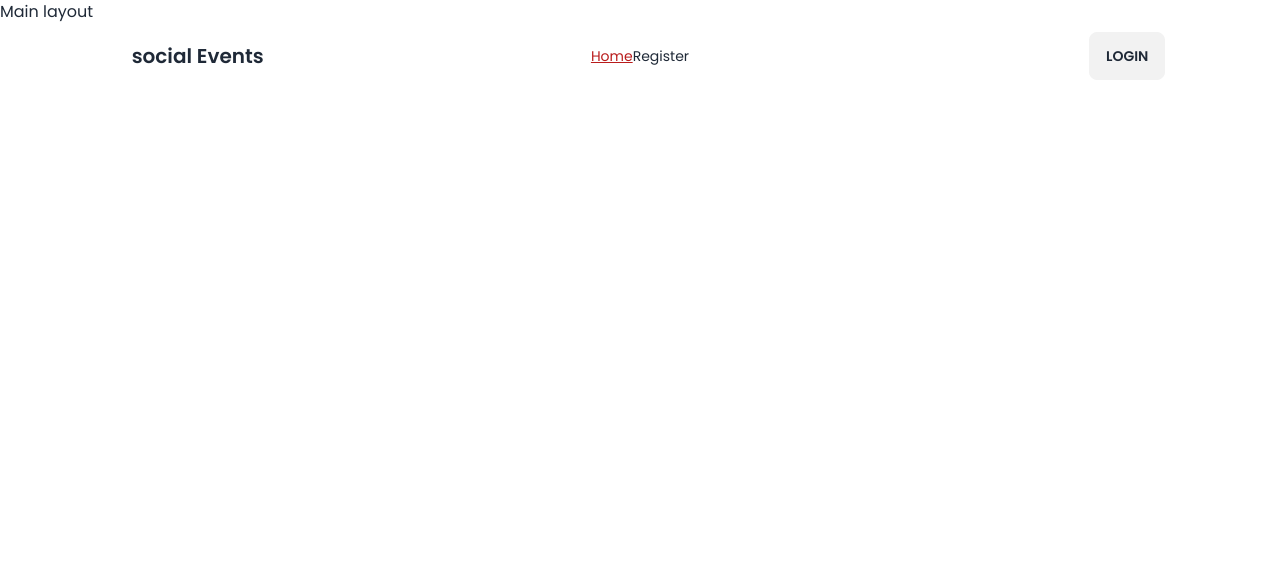
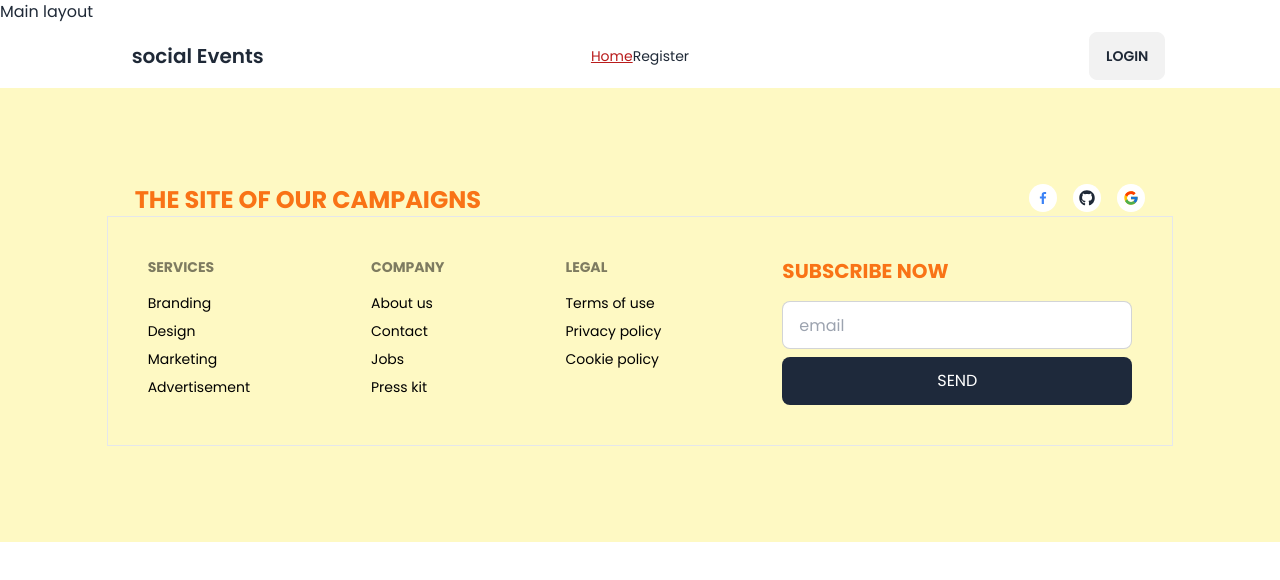
Before and after one commit to ShaplaRani/event-management-rep, a React (Vite) app: page / in a window 1280 px wide. Shown: the top 580 px of the page. Built offline with nearby package versions, Linux system fonts and the light colour scheme; no server answers.

Commit message:
added the footer section in this website

```diff
--- /dev/null
+++ b/src/components/Footer/Footer.jsx
@@ -0,0 +1,64 @@
+import { FaGithub } from "react-icons/fa";
+import { FcGoogle } from "react-icons/fc";
+import { BiLogoFacebook } from "react-icons/bi";
+
+const Footer = () => {
+    return (
+        <div className=" bg-yellow-100 py-24 ">
+            <div className="w-10/12 lg:px-7 mx-auto flex justify-between" >
+                <p className="uppercase font-bold text-2xl text-orange-500">The site of our campaigns</p>
+                <div className="flex gap-4">
+                    <div className="w-7 h-7 items-center rounded-full flex justify-center bg-white">
+                        <a className="" href=""><BiLogoFacebook className="text-blue-500"></BiLogoFacebook></a>
+                    </div>
+                    <div className="w-7 h-7 items-center rounded-full flex justify-center bg-white">
+                        <a href=""><FaGithub className="bg-white"></FaGithub></a>
+                    </div>
+                    <div className="w-7 h-7 items-center rounded-full flex justify-center bg-white">
+                        <a href=""><FcGoogle></FcGoogle></a>
+                    </div>
+
+
+
+                </div>
+
+            </div>
+            <footer className=" footer grid justify-between text-black w-10/12
+             mx-auto  border p-10 ">
+                <nav>
+                    <header className="footer-title">Services</header>
+                    <a className="link link-hover">Branding</a>
+                    <a className="link link-hover">Design</a>
+                    <a className="link link-hover">Marketing</a>
+                    <a className="link link-hover">Advertisement</a>
+                </nav>
+                <nav>
+                    <header className="footer-title">Company</header>
+                    <a className="link link-hover">About us</a>
+                    <a className="link link-hover">Contact</a>
+                    <a className="link link-hover">Jobs</a>
+                    <a className="link link-hover">Press kit</a>
+                </nav>
+                <nav>
+                    <header className="footer-title">Legal</header>
+                    <a className="link link-hover">Terms of use</a>
+                    <a className="link link-hover">Privacy policy</a>
+                    <a className="link link-hover">Cookie policy</a>
+                </nav>
+                <div className="space-y-2">
+                    <h3 className="uppercase font-bold text-xl text-orange-500">subscribe now</h3>
+                    <div className="form-control">
+
+                        <input type="email" placeholder="email" name="email" className="input input-bordered"
+                            required />
+                        <input type="submit" value="SEND" className="input text-white input-bordered mt-2 bg-slate-800" />
+                    </div>
+
+
+                </div>
+            </footer>
+        </div>
+    );
+};
+
+export default Footer;
--- a/src/layout/MainLayout.jsx
+++ b/src/layout/MainLayout.jsx
@@ -1,5 +1,6 @@
 import { Outlet } from "react-router-dom";
 import Navbar from "../Header/Navbar/Navbar";
+import Footer from "../components/Footer/Footer";
 
 
 const MainLayout = () => {
@@ -8,6 +9,7 @@ const MainLayout = () => {
             <h2>Main layout</h2>
             <Navbar></Navbar>
             <Outlet></Outlet>
+            <Footer></Footer>
         </div>
     );
 };
```
